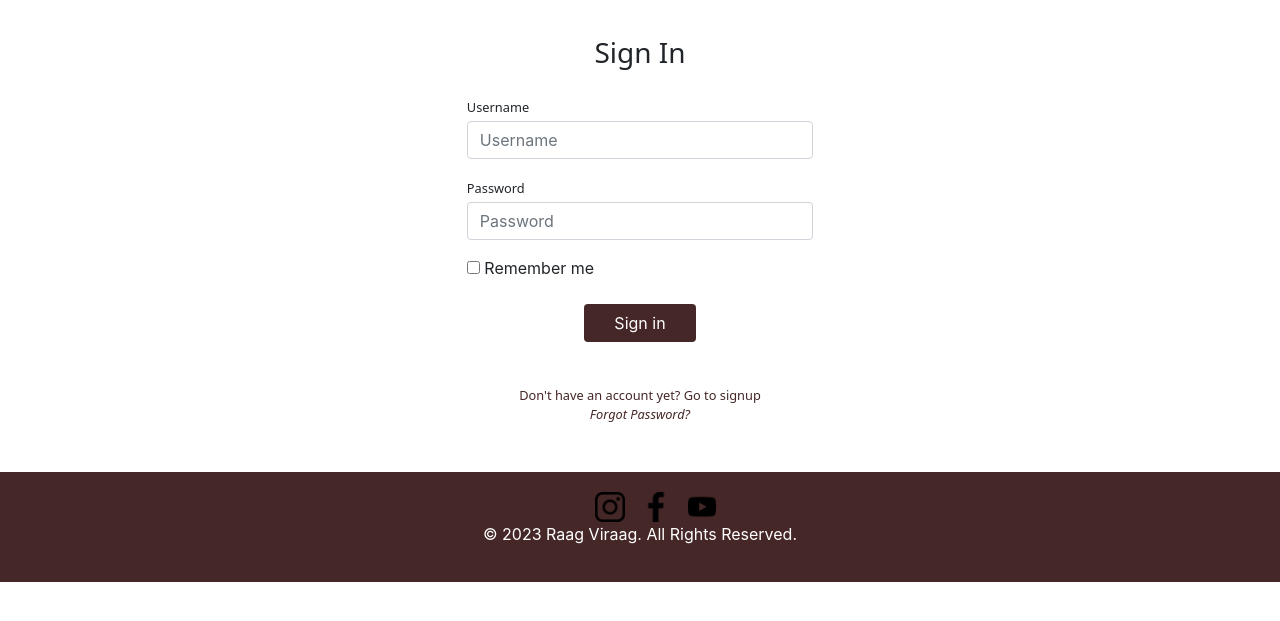
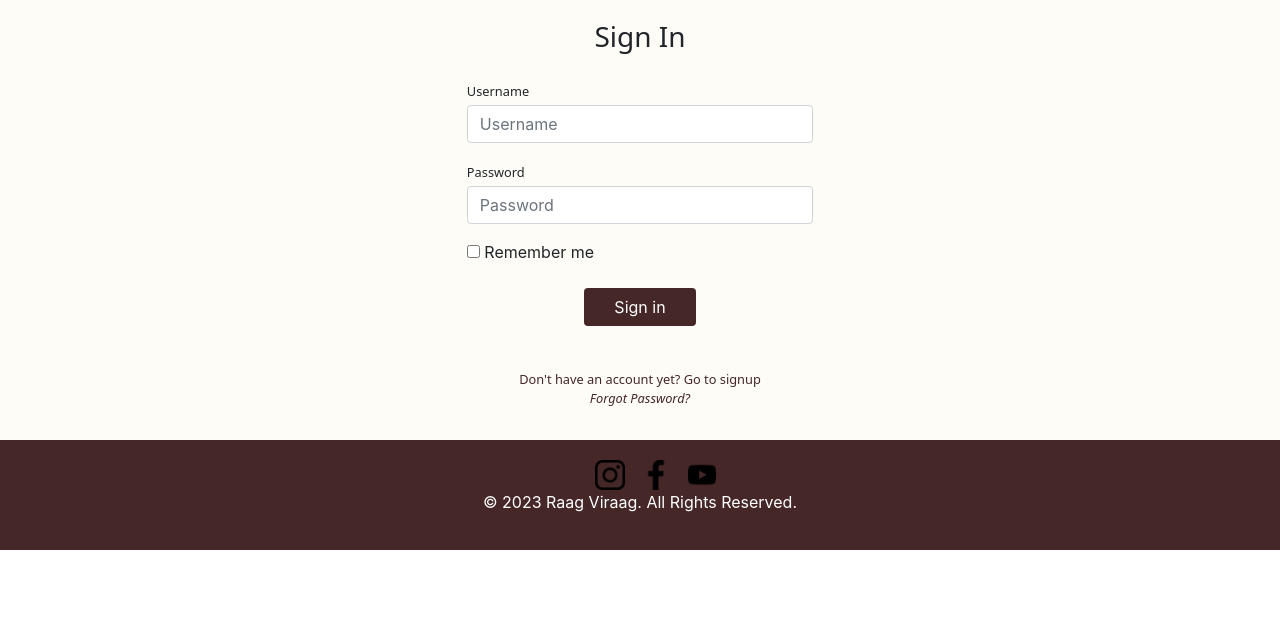
Before and after one commit to Devanshvora03/RaagViraag, a Django app: page /login/ in a window 1280 px wide. Shown: the part 86-707 px from the top of the page. Run offline with Django 4.2, Linux system fonts and the light colour scheme.

Commit message:
background_changes

```diff
--- a/static/css/style.css
+++ b/static/css/style.css
@@ -177,11 +177,11 @@ body {
 .home_content{
   margin-bottom: 50px;
 }
-.main_contactus{
+.main_background{
   background-color: #fefcf7;
 }
-.main_aboutus{
-  background-color: #fefcf7;
+.small_container{
+  background-color: #fefcf7!important;
 }
 
 @media (min-width: 815px) {
--- a/templates/about.html
+++ b/templates/about.html
@@ -4,7 +4,7 @@
     <link rel="stylesheet" href="{% static "css/categories.css" %}">
 
 {% block content %}
-<div class="main_aboutus">
+<div class="main_background">
 <!-- Hero Section -->
 <div class="header">
     <div class="container">
@@ -43,7 +43,7 @@
 </div>
 </div>
 
-<div class="main_contactus">
+<div class="main_background">
 <div class="header">
   <div class="container">
       <h1>Contact Us</h1>
--- a/templates/login.html
+++ b/templates/login.html
@@ -4,12 +4,12 @@
 <link rel="stylesheet" href="{% static "static/css/home.css" %}">
 
 {% block content %}
-<div class="main_login">
-<div class="form-content my-3 p-3">
+<div class="main_background">
+<div class="form-content p-3">
     <div class="container">
         <div class="row justify-content-center">
             <div class="col-lg-5">
-                <div class="card shadow-lg border-0 rounded-lg mt-0 mb-3">
+                <div class="card shadow-lg border-0 rounded-lg mt-0 mb-3 small_container">
                     <div class=" justify-content-center">
                         <h3 class="font-weight-light my-1 text-center">Sign In</h3>
                     </div>
--- a/templates/password_reset.html
+++ b/templates/password_reset.html
@@ -3,11 +3,11 @@
 
 <link rel="stylesheet" href="{% static "static/css/home.css" %}">
 {% block content %}
-    <div class="form-content my-3 p-3">
+    <div class="form-content main_background">
         <div class="container">
             <div class="row justify-content-center">
                 <div class="col-lg-5">
-                    <div class="card shadow-lg border-0 rounded-lg mt-0 mb-3">
+                    <div class="card shadow-lg border-0 rounded-lg mt-0 mb-3 small_container">
                         <div class="justify-content-center">
                         	<div id="error_div"></div>
                           <h3 class="font-weight-light my-4 text-center">Forgot Password?</h3>
--- a/templates/register.html
+++ b/templates/register.html
@@ -3,11 +3,11 @@
 
 <link rel="stylesheet" href="{% static "static/css/home.css" %}">
 {% block content %}
-    <div class="form-content my-3 p-3">
+    <div class="form-content main_background">
 		<div class="container">
             <div class="row justify-content-center">
                 <div class="col-lg-7">
-                    <div class="card shadow-lg border-0 rounded-lg mt-0 mb-5">
+                    <div class="card shadow-lg border-0 rounded-lg mt-0 mb-5 small_container">
                         <div class=" justify-content-center">
                         	<h3 class="font-weight-light my-4 text-center">Create Account</h3>
                         </div>
```
